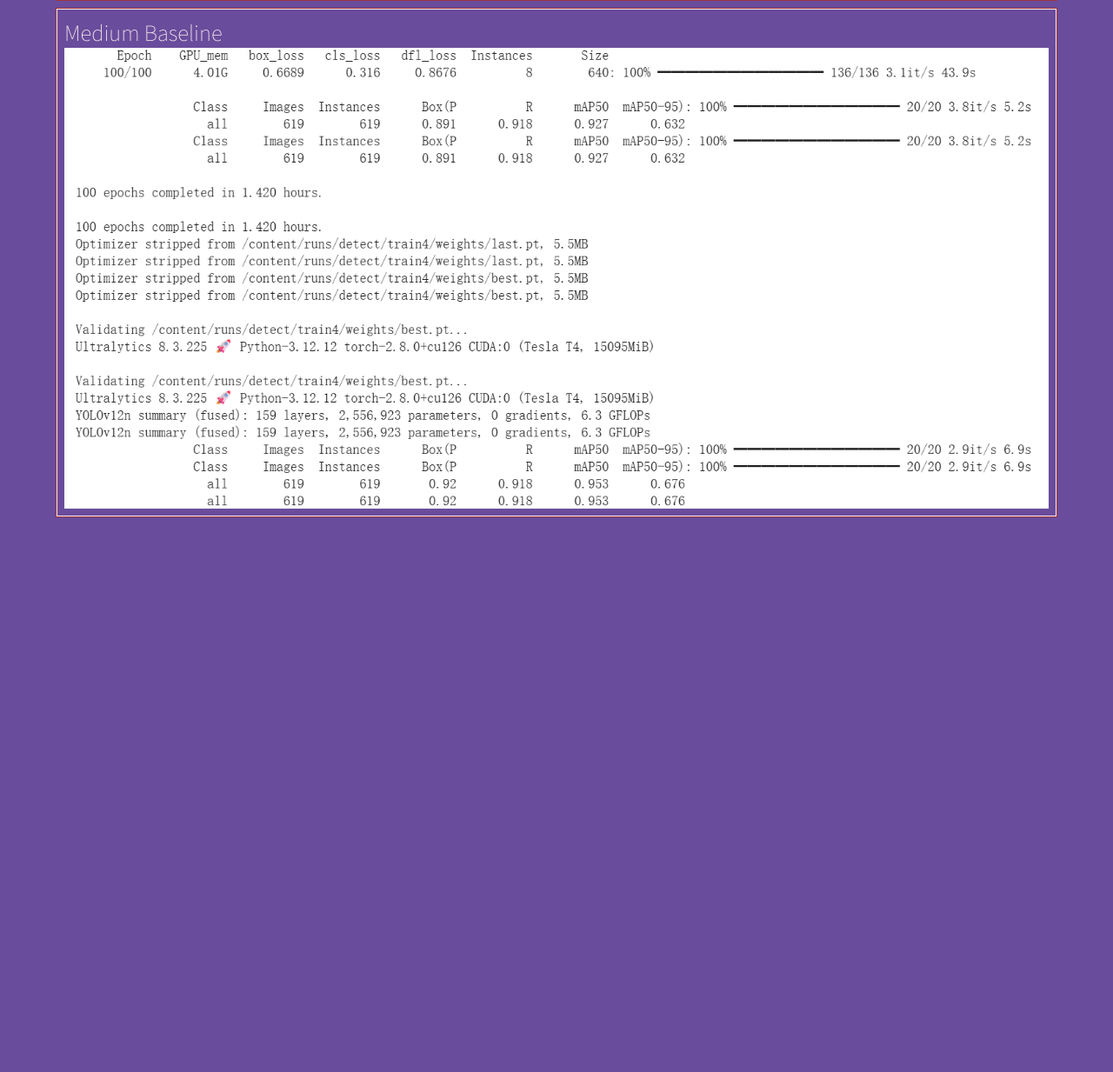
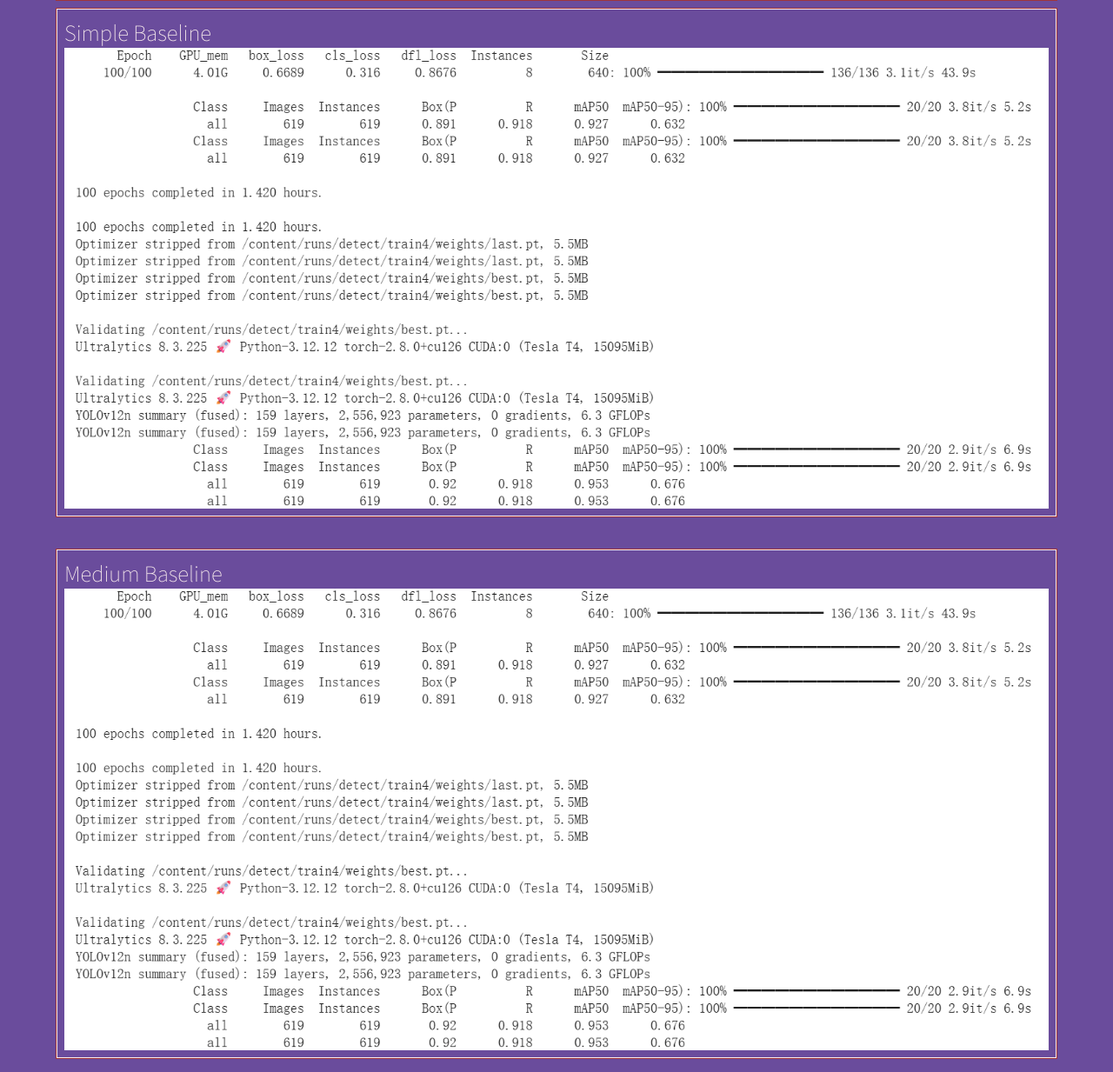
Before and after one commit to ajimmyyy/ml2025f, a plain HTML site: page hw05/index.html in a window 1280 px wide. Shown: the part 527-1760 px from the top of the page at 87% size. Before the commit the page ends 1158 px from the top, so only its background shows below. Drawn offline with nearby package versions, Linux system fonts and the light colour scheme; a web font is replaced by a local one.

Commit message:
feat-update hw5 image

```diff
--- a/hw05/index.html
+++ b/hw05/index.html
@@ -196,6 +196,13 @@
   <!-- ------------------------------------------------>
   <div class="row hw12 bottomrow">
     <div class="col-md-12 twenty">
+      Simple Baseline
+      <img src="result2.png" style="width:100%;max-width:100%;"/>
+    </div>
+  </div>
+
+  <div class="row hw12 bottomrow">
+    <div class="col-md-12 twenty">
       Medium Baseline
       <img src="result.png" style="width:100%;max-width:100%;"/>
     </div>
```
Also changed, not shown: hw05/result2.png (added).
